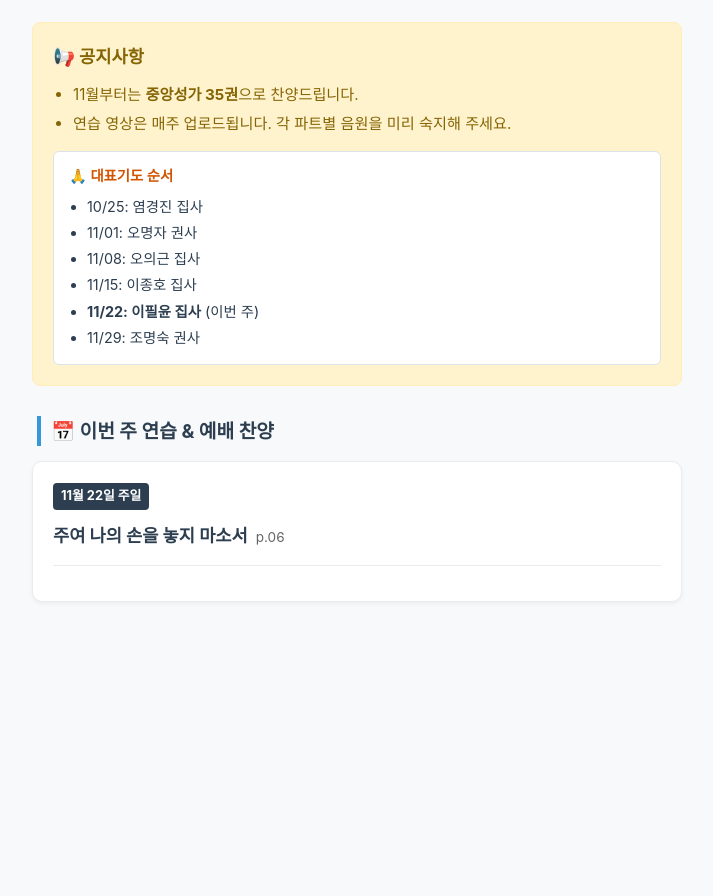
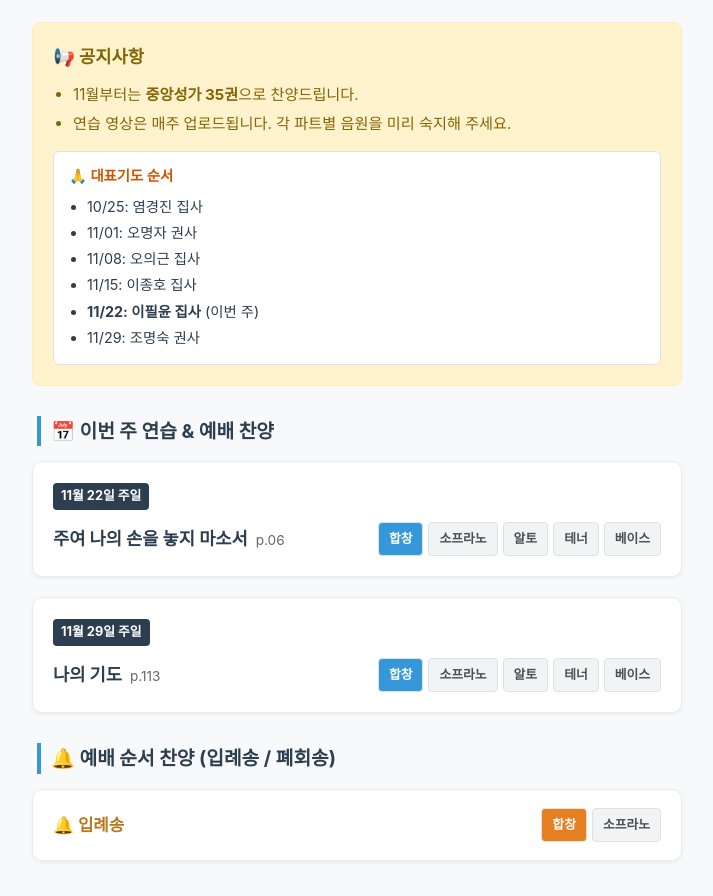
Before and after one commit to kimyeseul1024/kimyeseul, a plain HTML site: page index.html in a window 1280 px wide. Shown: the part 106-1002 px from the top of the page, without its empty margins (283-996 px from the left). Before the commit the page ends 800 px from the top, so only its background shows below. Drawn offline with Linux system fonts and the light colour scheme.

Commit message:
Update index.html

```diff
--- a/index.html
+++ b/index.html
@@ -137,15 +137,7 @@
             align-items: center;
             gap: 15px;
             flex-wrap: wrap;
-            margin-bottom: 15px;
-            padding-bottom: 15px;
-            border-bottom: 1px solid var(--border-color);
-        }
-
-        .song-row.last {
-            border-bottom: none;
             margin-bottom: 0;
-            padding-bottom: 0;
         }
 
         .song-info {
@@ -211,6 +203,16 @@
         }
         .btn-worship-chorus:hover {
             background-color: #d35400;
+        }
+
+        /* 예배 송참(입례/폐회송) 전용 하단 카드 스타일 */
+        .worship-card {
+            background: var(--card-bg);
+            border-radius: 10px;
+            padding: 18px 20px;
+            margin-bottom: 15px;
+            box-shadow: 0 2px 4px rgba(0,0,0,0.05);
+            border: 1px solid var(--border-color);
         }
 
         /* 지난 영상 보기 버튼 스타일 */
@@ -298,14 +300,53 @@
         <!-- [ 다가오는 주일 연습 일정 ] -->
         <div class="section-title">📅 이번 주 연습 & 예배 찬양</div>
 
-        <!-- 11월 22일 연습 일정 -->
+        <!-- 11월 22일 연습 일정 (본 찬양) -->
         <div class="schedule-card">
             <span class="date-badge">11월 22일 주일</span>
 
-            <!-- 본 찬양 -->
             <div class="song-row">
                 <div class="song-info">
                     <h2 class="song-title">주여 나의 손을 놓지 마소서</h2>
                     <span class="song-page">p.06</span>
                 </div>
                 <div class="part-buttons">
+                    <a href="https://youtu.be/TvsKEarRbzo?si=rThdmaE1ZZqtsz5l" target="_blank" class="btn-chorus">합창</a>
+                    <a href="https://youtu.be/Pd01GTR2EWA?si=MGP2fHW2KelyElhB" target="_blank" class="btn-part">소프라노</a>
+                    <a href="https://youtu.be/2cqj5EmbXaQ?si=jYLWy5RuP9pXaQt8" target="_blank" class="btn-part">알토</a>
+                    <a href="여기에_테너_링크" target="_blank" class="btn-part">테너</a>
+                    <a href="https://youtu.be/ZoNWCXumiBM?si=M6PAQWgBB4rZt0-1" target="_blank" class="btn-part">베이스</a>
+                </div>
+            </div>
+        </div>
+
+        <!-- 11월 29일 연습 일정 (본 찬양) -->
+        <div class="schedule-card">
+            <span class="date-badge">11월 29일 주일</span>
+
+            <div class="song-row">
+                <div class="song-info">
+                    <h2 class="song-title">나의 기도</h2>
+                    <span class="song-page">p.113</span>
+                </div>
+                <div class="part-buttons">
+                    <a href="여기에_합창_링크" target="_blank" class="btn-chorus">합창</a>
+                    <a href="여기에_소프라노_링크" target="_blank" class="btn-part">소프라노</a>
+                    <a href="여기에_알토_링크" target="_blank" class="btn-part">알토</a>
+                    <a href="여기에_테너_링크" target="_blank" class="btn-part">테너</a>
+                    <a href="여기에_베이스_링크" target="_blank" class="btn-part">베이스</a>
+                </div>
+            </div>
+        </div>
+
+        <!-- [ 입례송 & 폐회송 목록 ] -->
+        <div class="section-title">🔔 예배 순서 찬양 (입례송 / 폐회송)</div>
+
+        <!-- 입례송 -->
+        <div class="worship-card">
+            <div class="song-row">
+                <div class="song-info">
+                    <h2 class="song-title" style="font-size: 1.05rem; color: #b7791f;">🔔 입례송</h2>
+                </div>
+                <div class="part-buttons">
+                    <a href="https://youtu.be/cSBDy2iG1Po?si=YeqXXybseDbREQBp" target="_blank" class="btn-worship-chorus">합창</a>
+                    <a href="https://youtu.be/5KweMIM-Flc?si=D668jSG4V3P54nJK" target="_blank" class="btn-part">소프라노</a>
```
